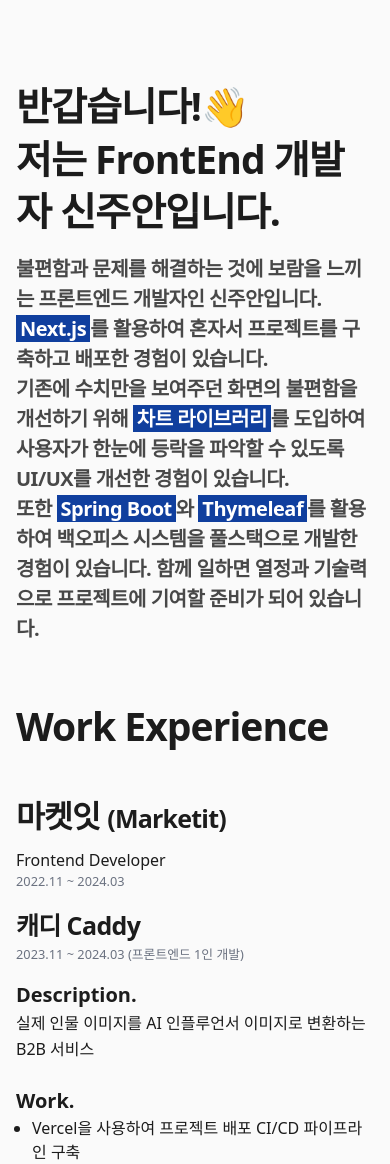
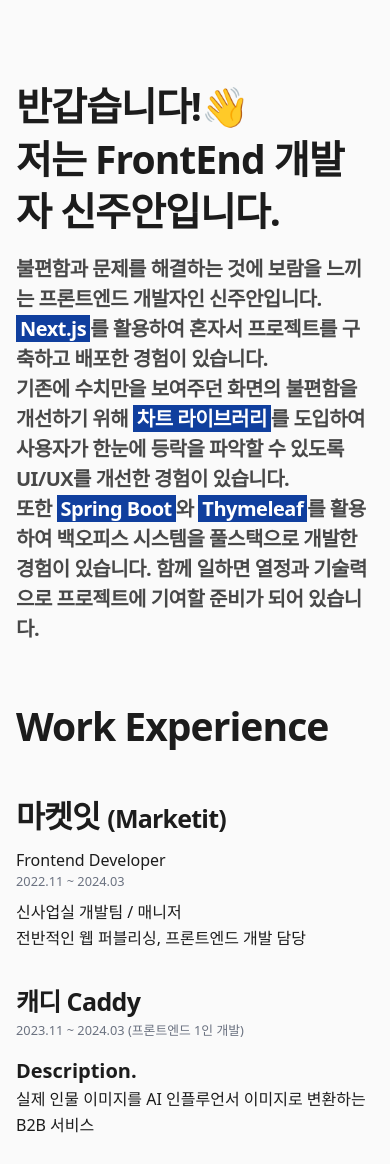
Before and after one commit to shinju4n/tech-blog, a Next.js app: page /resume in a window 390 px wide. Shown: the top 1164 px of the page. Built offline with nearby package versions, Linux system fonts and the light colour scheme.

Commit message:
feat : 이력서 sticky 모바일 적용 분기 처리

```diff
--- a/app/(resume)/resume/page.tsx
+++ b/app/(resume)/resume/page.tsx
@@ -37,12 +37,18 @@ const Resume: NextPage<ResumeProps> = ({ searchParams }) => {
       <div className="py-10">
         <ResumeTitle>Work Experience</ResumeTitle>
         <div className="flex flex-col xl:flex-row items-start">
-          <div className="xl:w-1/3 h-auto mb-4 sticky top-16">
+          <div className="xl:w-1/3 h-auto mb-4 xl:mb-0 xl:sticky xl:top-16 pr-10">
             <Typography size="h2">
               마켓잇 <span className="text-2xl">(Marketit)</span>
             </Typography>
             <Typography size="lead">Frontend Developer</Typography>
             <Typography size="muted">2022.11 ~ 2024.03</Typography>
+            <div className="py-2">
+              <Typography size="p">
+                신사업실 개발팀 / 매니저 <br></br>
+                전반적인 웹 퍼블리싱, 프론트엔드 개발 담당
+              </Typography>
+            </div>
           </div>
           <div className="xl:w-2/3">
             <Caddy />
```
